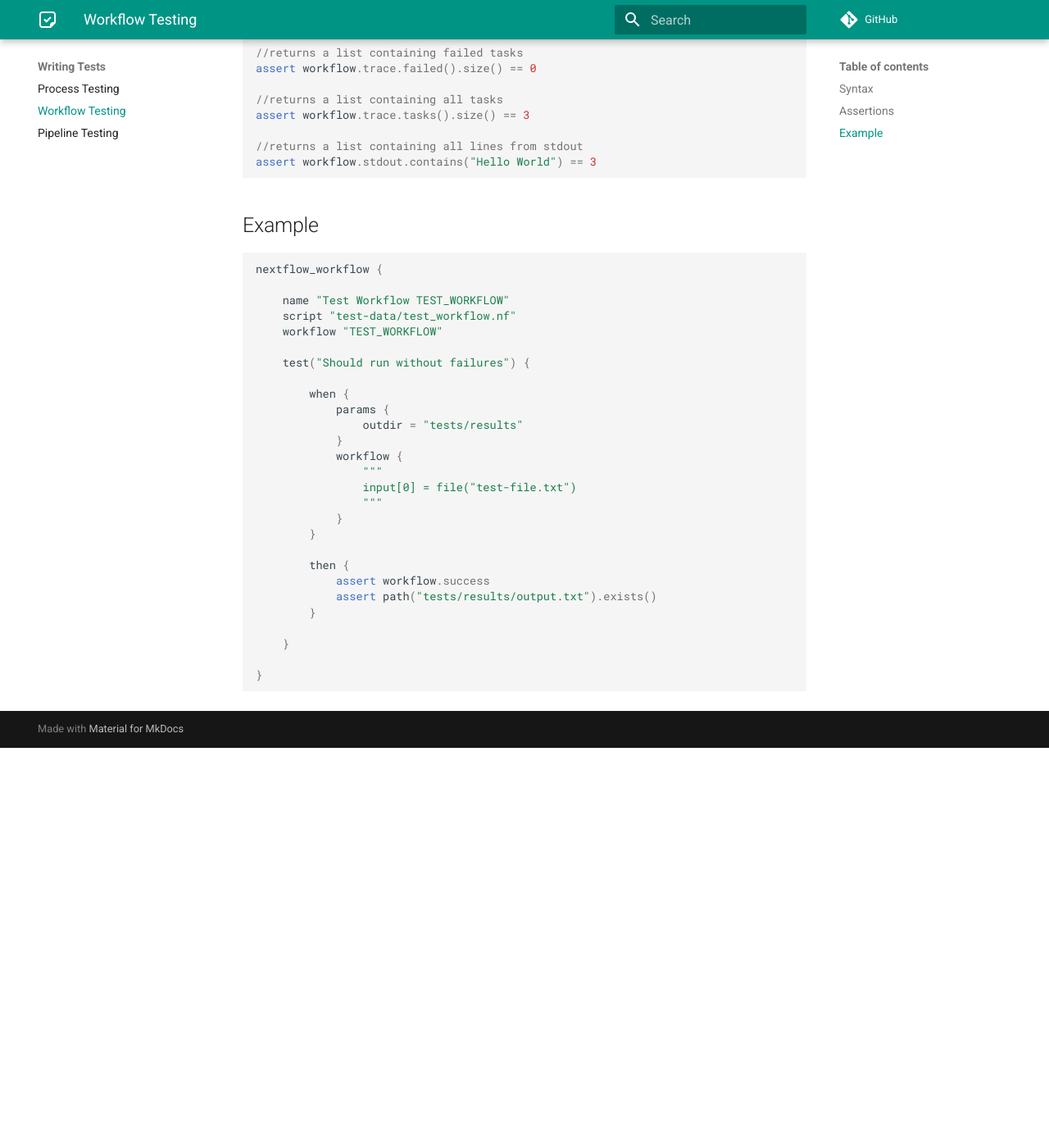
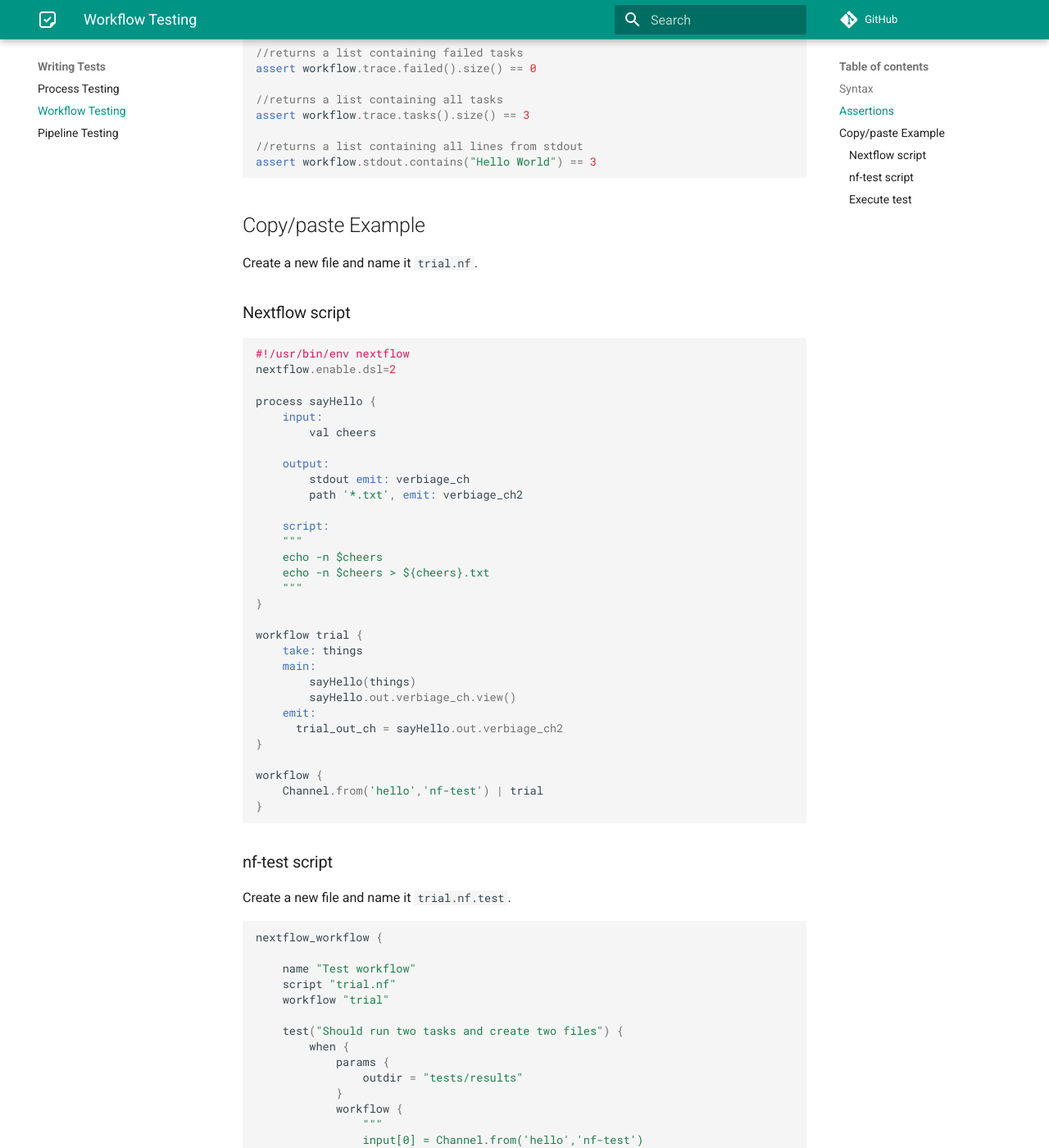
Before and after one commit to askimed/nf-test, an MkDocs documentation site: the page built from docs/testcases/nextflow_workflow.md, in a window 1280 px wide and 1400 px high, scrolled down 898 px. Shown: the whole window at 82% size. Built offline with MkDocs 1.6.1 and Material for MkDocs 9.7.7, drawn with Linux system fonts in a browser that asks for light colours; comment, search, counter and statistics services are not loaded; before the commit the page ends 1810 px from its top, so only the background shows below that; some of the changed text lies outside the part shown.

Commit message:
Improve workflow documentation

````diff
--- a/docs/testcases/nextflow_workflow.md
+++ b/docs/testcases/nextflow_workflow.md
@@ -43,34 +43,85 @@ assert workflow.stdout.contains("Hello World") == 3
 ```
 
 
-## Example
+## Copy/paste Example
+Create a new file and name it `trial.nf`.
+
+### Nextflow script
+```Groovy
+#!/usr/bin/env nextflow
+nextflow.enable.dsl=2
+
+process sayHello {
+    input:
+        val cheers
+
+    output:
+        stdout emit: verbiage_ch
+        path '*.txt', emit: verbiage_ch2
+
+    script:
+    """
+    echo -n $cheers
+    echo -n $cheers > ${cheers}.txt
+    """
+}
+
+workflow trial {
+    take: things
+    main:
+        sayHello(things)
+        sayHello.out.verbiage_ch.view()
+    emit:
+      trial_out_ch = sayHello.out.verbiage_ch2
+}
+
+workflow {
+    Channel.from('hello','nf-test') | trial
+}
+
+```
+
+### nf-test script
+Create a new file and name it `trial.nf.test`.
 
 ```Groovy
 nextflow_workflow {
 
-    name "Test Workflow TEST_WORKFLOW"
-    script "test-data/test_workflow.nf"
-    workflow "TEST_WORKFLOW"
+    name "Test workflow"
+    script "trial.nf"
+    workflow "trial"
 
-    test("Should run without failures") {
-
+    test("Should run two tasks and create two files") {
         when {
             params {
                 outdir = "tests/results"
             }
             workflow {
                 """
-                input[0] = file("test-file.txt")
+                input[0] = Channel.from('hello','nf-test')
                 """
             }
         }
 
         then {
+            //check if test case succeeded
             assert workflow.success
-            assert path("tests/results/output.txt").exists()
+            assert workflow.trace.tasks().size() == 2
+            with(workflow.out.trial_out_ch) {
+              assert size() == 2
+              assert path(get(0)).readLines().size() == 1
+              assert path(get(1)).readLines().size() == 1
+              assert path(get(1)).md5 == "4a17df7a54b41a84df492da3f1bab1e3"
+            }
         }
+    }
+}
 
-    }
+```
 
-}
+### Execute test
 ```
+curl -fsSL https://code.askimed.com/install/nf-test | bash
+./nf-test init
+./nf-test test trial.nf.test --debug
+```
````
